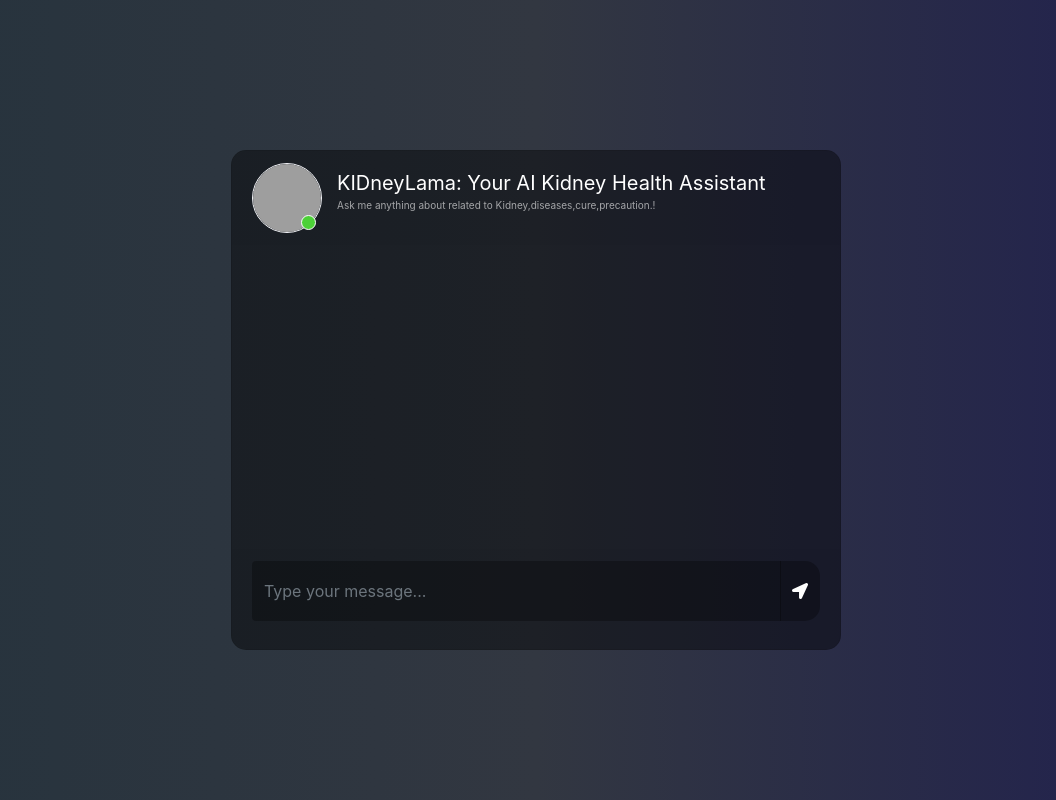
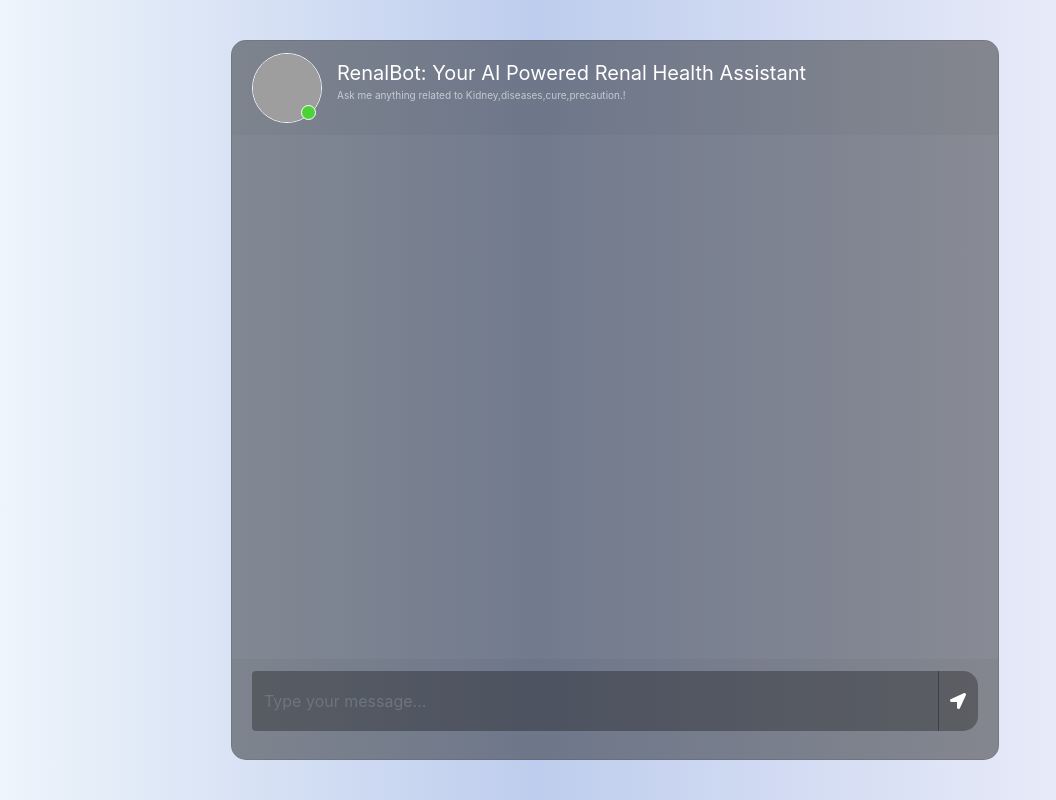
Before and after one commit to asjad895/Medical-Chatbot-Kidney-, a Flask app: page / in a window 1280 px wide. Shown: the whole page, without its empty margins (104-1160 px from the left). Run offline with Flask 3, Linux system fonts and the light colour scheme; some libraries are stand-ins or nearby versions; grey boxes are pictures that could not be loaded.

Commit message:
added app

```diff
--- a/src/prompt.py
+++ b/src/prompt.py
@@ -1,5 +1,5 @@
 prompt_template="""
-you are a powerful assistant expert in kidney desease .
+you are a powerful assistant expert in Renal health,medicine,information,awareness etc..
 Use the following pieces of information to answer the user's question.
 for creative and engaging answer use your knowledge to modify it.
 alaways return source and page number from metadata of information.
@@ -7,6 +7,8 @@ try make answer in bullets points.
 if answer is lengthy make it in some paragraph.
 always suggest to consul doctor if user have some disease.
 If you don't know the answer, just say that you don't know, don't try to make up an answer.
+see if there is any greeting please reponse only greeting in 2 lines by showing who are you
+by adding some renal (doctor) emoji.
 
 Context: {context}
 Question: {question}
--- a/static/style.css
+++ b/static/style.css
@@ -1,9 +1,9 @@
 body,html{
 	height: 100%;
 	margin: 0;
-	background: rgb(44, 47, 59);
-   background: -webkit-linear-gradient(to right, rgb(40, 59, 34), rgb(54, 60, 70), rgb(32, 32, 43));
-	background: linear-gradient(to right, rgb(38, 51, 61), rgb(50, 55, 65), rgb(33, 33, 78));
+	background: rgb(178, 182, 197);
+   background: -webkit-linear-gradient(to right, rgb(40, 59, 34), rgb(195, 214, 247), rgb(32, 32, 43));
+	background: linear-gradient(to right, rgb(247, 252, 254), rgb(190, 205, 237), rgb(241, 241, 251));
 }
 
 .chat{
@@ -11,9 +11,11 @@ body,html{
 	margin-bottom: auto;
 }
 .card{
-	height: 500px;
+	height: 90vh;
 	border-radius: 15px !important;
 	background-color: rgba(0,0,0,0.4) !important;
+	width:60vw !important;
+	margin-left:0%;
 }
 .contacts_body{
 	padding:  0.75rem 0 !important;
@@ -28,7 +30,7 @@ body,html{
 	border-bottom: 0 !important;
 }
 .card-footer{
-border-radius: 0 0 15px 15px !important;
+	border-radius: 0 0 15px 15px !important;
 	border-top: 0 !important;
 }
 .container{
@@ -150,7 +152,7 @@ border-radius: 0 0 15px 15px !important;
 	margin-bottom: auto;
 	margin-left: 10px;
 	border-radius: 25px;
-	background-color: rgb(82, 172, 255);
+	background-color: rgb(134, 192, 246);
 	padding: 10px;
 	position: relative;
 }
@@ -159,7 +161,7 @@ border-radius: 0 0 15px 15px !important;
 	margin-bottom: auto;
 	margin-right: 10px;
 	border-radius: 25px;
-	background-color: #58cc71;
+	background-color: #9ef2b0;
 	padding: 10px;
 	position: relative;
 }
--- a/templates/chat.html
+++ b/templates/chat.html
@@ -5,7 +5,7 @@
 <!DOCTYPE html>
 <html>
 	<head>
-		<title>Chatbot</title>
+		<title>RenalBot</title>
 		<link rel="stylesheet" href="https://stackpath.bootstrapcdn.com/bootstrap/4.1.3/css/bootstrap.min.css" integrity="sha384-MCw98/SFnGE8fJT3GXwEOngsV7Zt27NXFoaoApmYm81iuXoPkFOJwJ8ERdknLPMO" crossorigin="anonymous">
 		<link rel="stylesheet" href="https://use.fontawesome.com/releases/v5.5.0/css/all.css" integrity="sha384-B4dIYHKNBt8Bc12p+WXckhzcICo0wtJAoU8YZTY5qE0Id1GSseTk6S+L3BlXeVIU" crossorigin="anonymous">
 		<script src="https://ajax.googleapis.com/ajax/libs/jquery/3.3.1/jquery.min.js"></script>
@@ -16,7 +16,7 @@
 	<body>
 		<div class="container-fluid h-100">
 			<div class="row justify-content-center h-100">
-				<div class="col-md-8 col-xl-6 chat">
+				<div class="col-md-1 col-xl-6 chat">
 					<div class="card">
 						<div class="card-header msg_head">
 							<div class="d-flex bd-highlight">
@@ -26,8 +26,8 @@
 									<span class="online_icon"></span>
 								</div>
 								<div class="user_info">
-									<span>KIDneyLama: Your AI Kidney Health Assistant</span>
-									<p>Ask me anything about related to Kidney,diseases,cure,precaution.!</p>
+									<span>RenalBot: Your AI Powered Renal Health Assistant</span>
+									<p>Ask me anything related to Kidney,diseases,cure,precaution.!</p>
 								</div>
 							</div>
 						</div>
```
Also changed, not shown: result/1.png (added), result/2.png (added), result/3.png (added), 1 other file.
